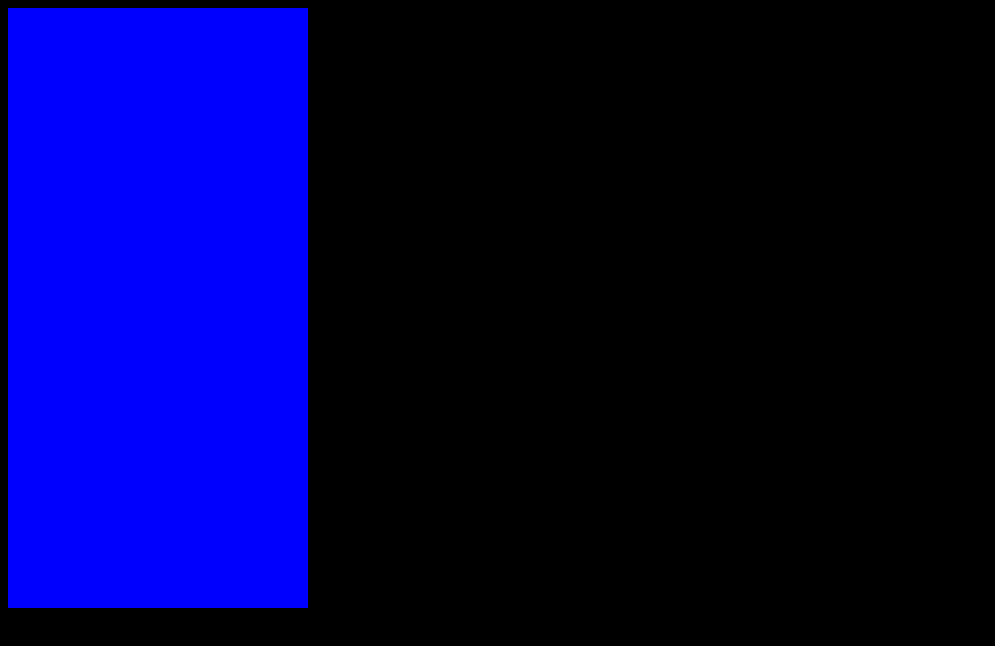
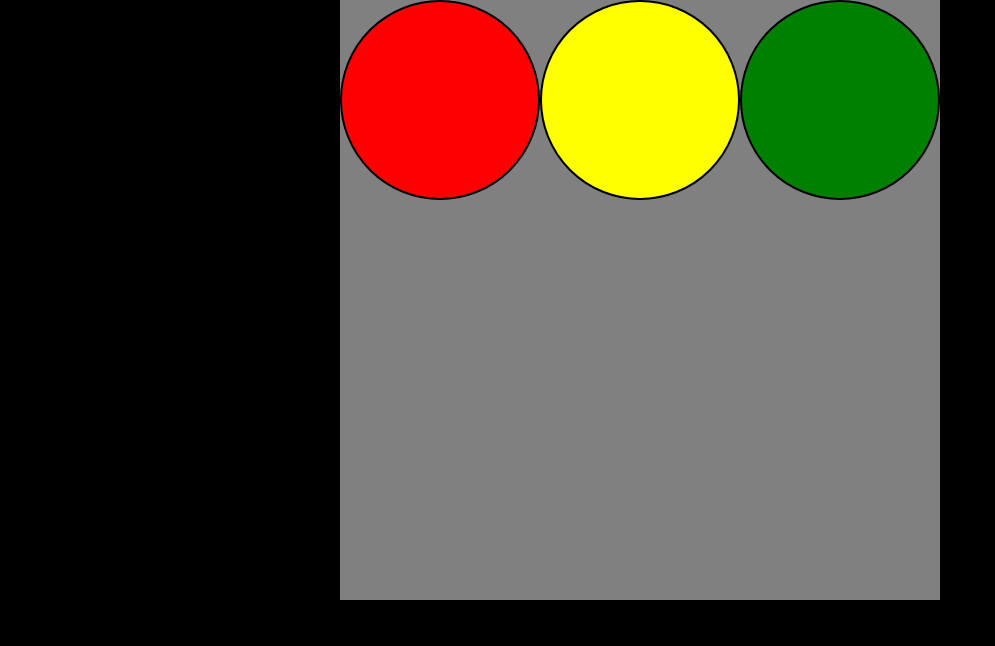
Before and after one commit to Jan-MarcusSivadi/TARpe19-BoxModel, a plain HTML site: page index.html in a window 1280 px wide. Shown: the whole page, without its empty margins (0-995 px from the left). Drawn offline with Linux system fonts and the light colour scheme.

Commit message:
add divs

```diff
--- a/css/style.css
+++ b/css/style.css
@@ -1,11 +1,29 @@
-html{
+body {
+    background-color: black;
+    margin: 0;
+    padding: 0;
+}
+.mainDiv {
+    width: 600px;
+    height: 600px;
+    background-color: gray;
+    margin: 0 auto;
+    font-size: 0;
+}
+.mainDiv > div {
+    width: 200px;
+    height: 200px;
+    border: 2px solid black;
     box-sizing: border-box;
+    border-radius: 50%;
+    display: inline-block;
 }
-body{
-    background-color: black
+.red {
+    background-color: red;
 }
-.mainDiv{
-    width: 300px;
-    height: 600px;
-    background-color: blue;
+.yellow {
+    background-color: yellow;
 }
+.green {
+    background-color: green;
+}
--- a/index.html
+++ b/index.html
@@ -9,6 +9,9 @@
 </head>
 <body>
     <div class="mainDiv">
+        <div class="red"></div>
+        <div class="yellow"></div>
+        <div class="green"></div>
 
     </div>
 
```
